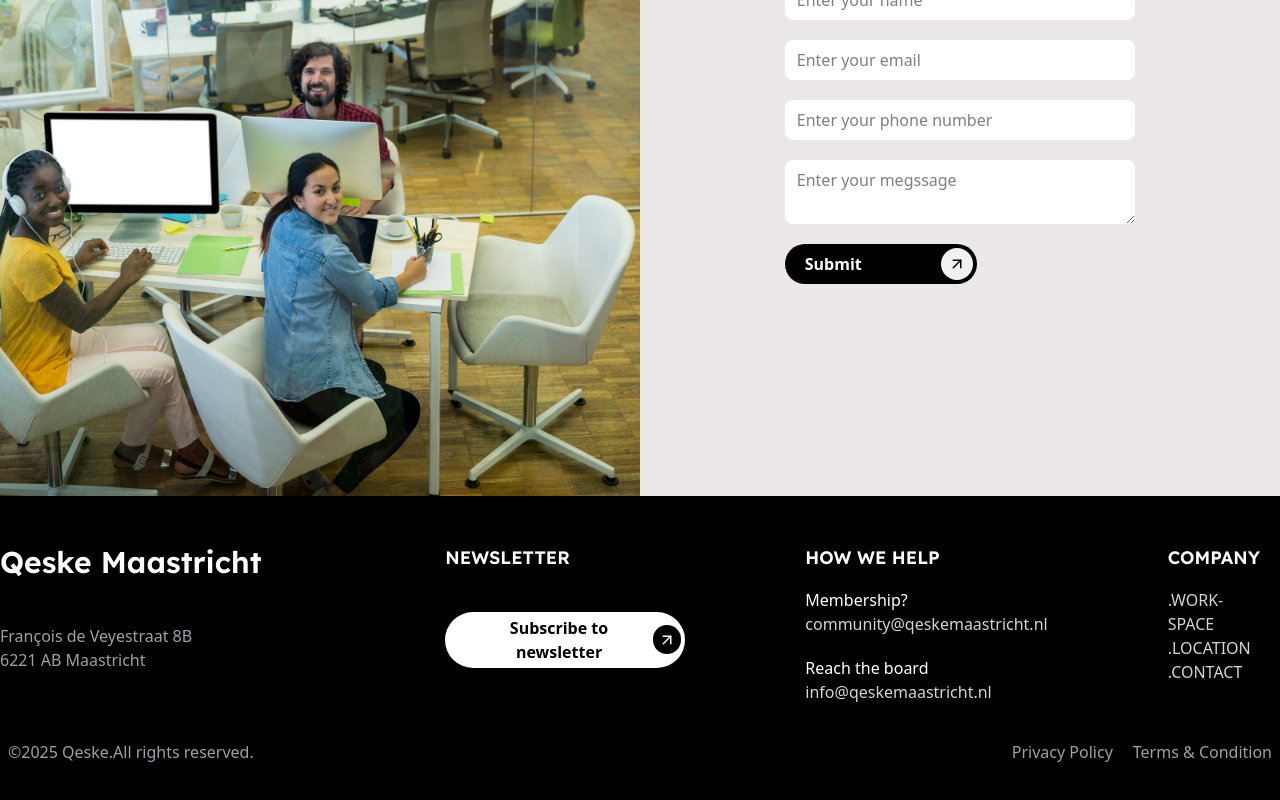
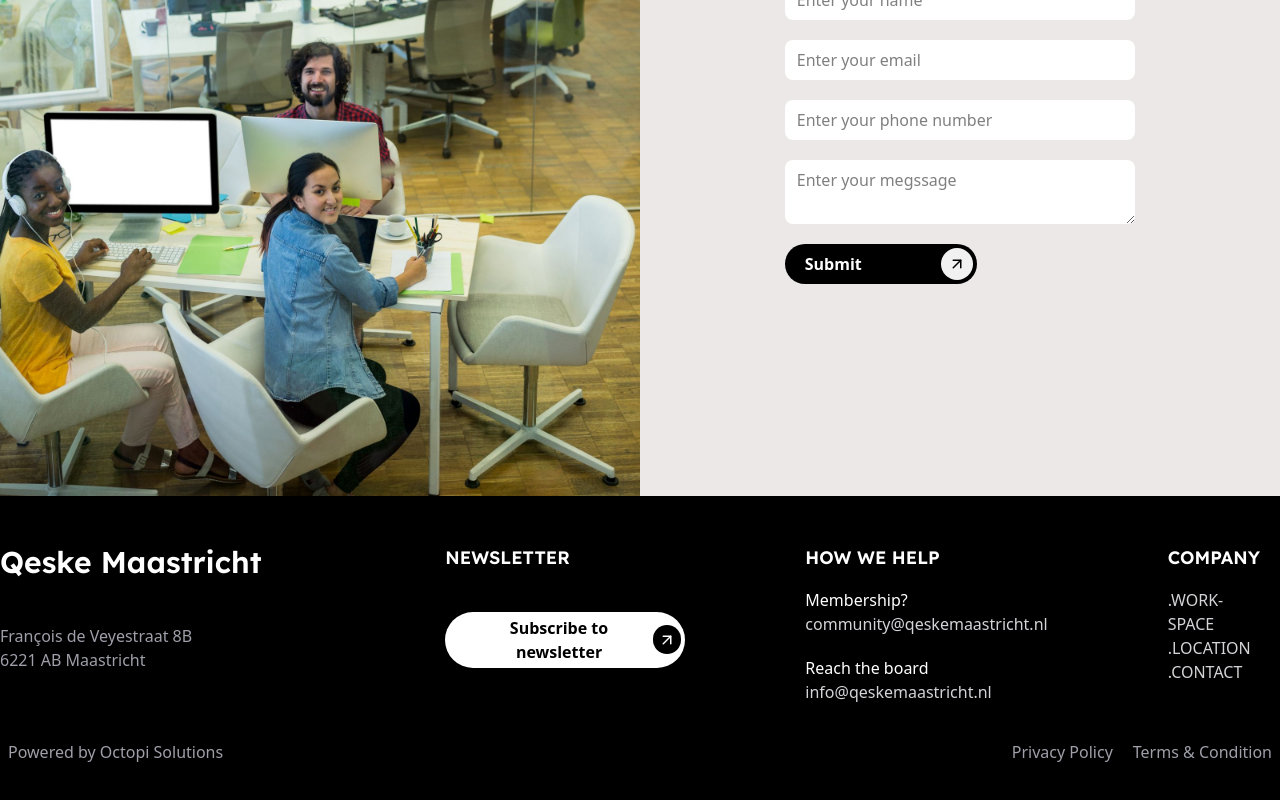
Before and after one commit to dev-sujitdas/qeske-new, a React (Vite) app: page / in a window 1280 px wide. Shown: the part 5561-6361 px from the top of the page. Built offline with nearby package versions, Linux system fonts and the light colour scheme.

Commit message:
Update Footer.jsx

```diff
--- a/src/components/Footer.jsx
+++ b/src/components/Footer.jsx
@@ -106,7 +106,7 @@ const Footer = () => {
       <div className="w-full p-2 mt-2">
         <div className="max-w-screen-2xl mx-auto flex lg:flex-row flex-col justify-between items-center">
           <div className="text-zinc-400">
-            <h3>&copy;2025 Qeske.All rights reserved.</h3>
+            <h3>Powered by Octopi Solutions</h3>
           </div>
           <div className="flex gap-5 text-zinc-400">
             <h3>Privacy Policy</h3>
```
